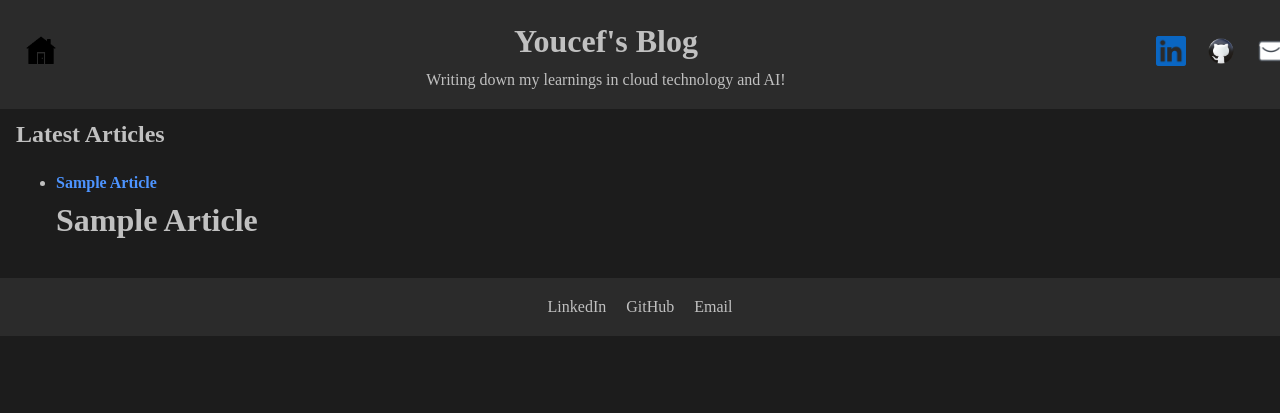
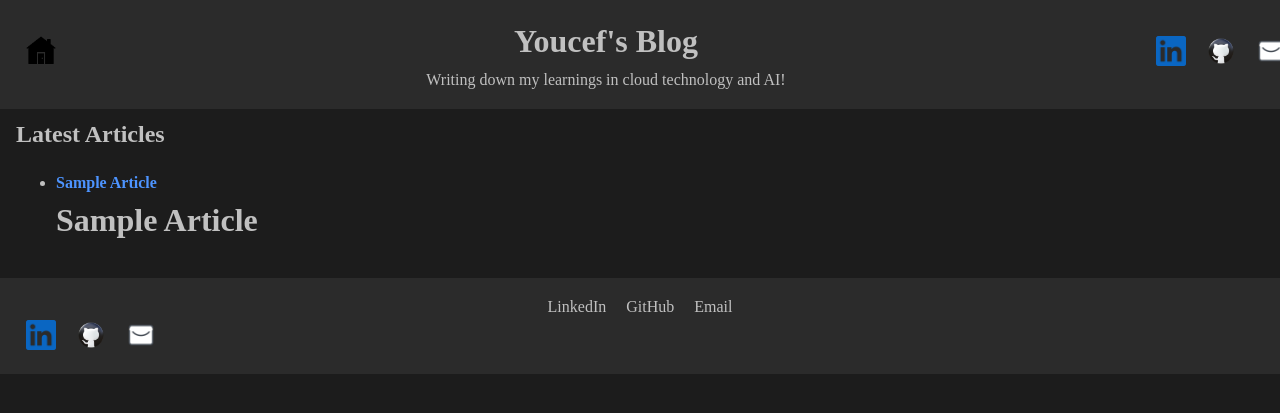
Before and after one commit to youcefjd/djeddarologist.github.io, a Jekyll site: the page built from index.md, in a window 1280 px wide. Shown: the top 413 px of the page. Built offline with Jekyll 4.4.1, drawn with Linux system fonts in a browser that asks for light colours.

Commit message:
adding a bunch of files

```diff
--- a/_layouts/default.html
+++ b/_layouts/default.html
@@ -58,6 +58,24 @@
             <!-- Email Link -->
             <a href="mailto:djeddar@icloud.com">Email</a>
         </div>
+
+        <!-- Container for Icons in the Footer -->
+        <div class="icon-container">
+            <!-- LinkedIn Icon -->
+            <a href="https://www.linkedin.com/in/youcefdjeddar" target="_blank">
+                <img src="logos/linkedin.png" alt="LinkedIn" class="icon" />
+            </a>
+
+            <!-- GitHub Icon -->
+            <a href="https://github.com/youcefjd" target="_blank">
+                <img src="logos/github2.png" alt="GitHub" class="icon" />
+            </a>
+
+            <!-- Email Icon -->
+            <a href="mailto:djeddar@icloud.com">
+                <img src="logos/email3.png" alt="Email" class="icon" />
+            </a>
+        </div>
     </footer>
 </body>
 </html>
```
